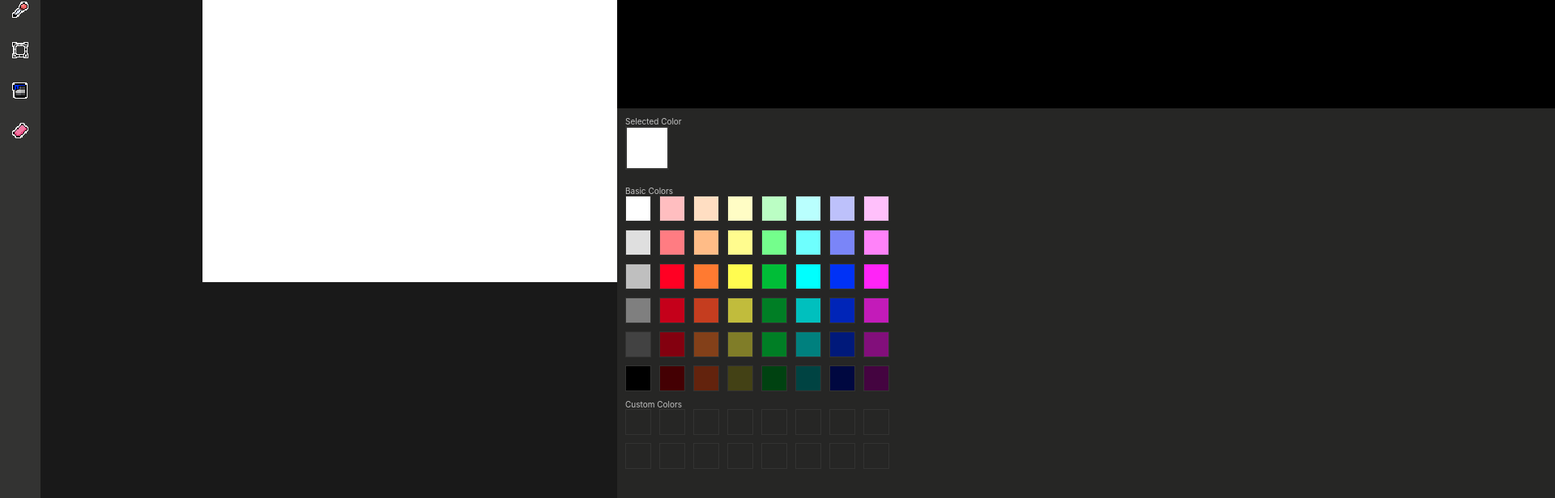
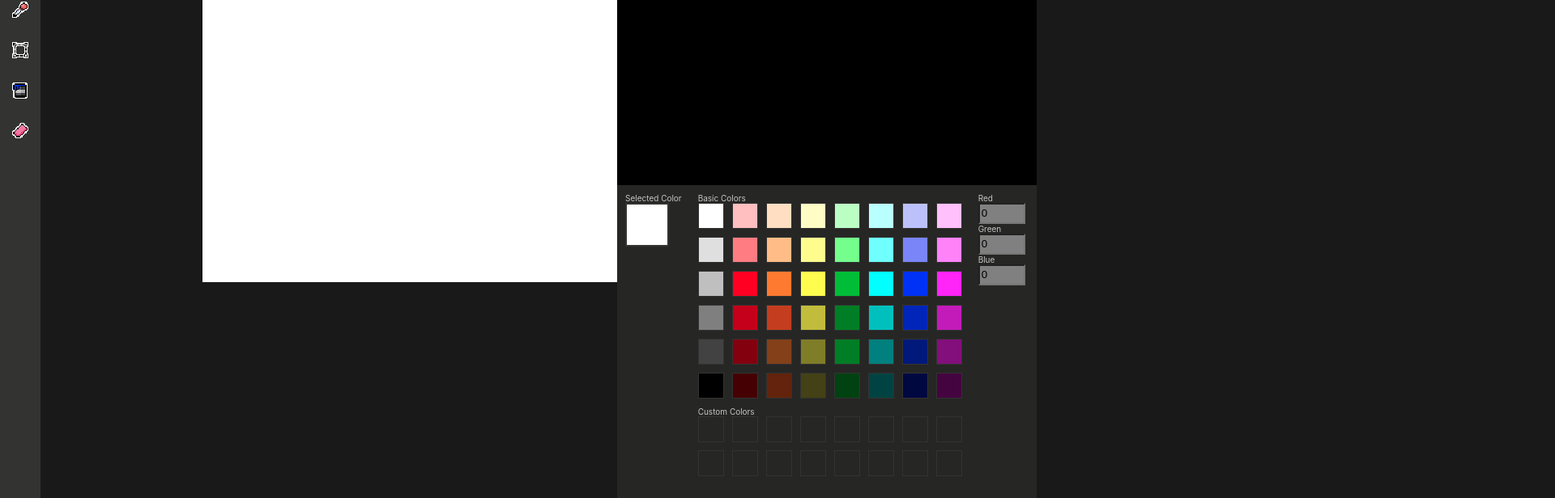
Before and after one commit to larseriktf/skineditor, a React (Create React App) app in the folder skindojo/: page / in a window 1280 px wide. Shown: the part 180-796 px from the top of the page at 81% size, 1920 px wide, since content can reach past the window. Built offline with nearby package versions, Linux system fonts and the light colour scheme.

Commit message:
Added RGB fields

```diff
--- a/skindojo/package.json
+++ b/skindojo/package.json
@@ -10,6 +10,7 @@
     "@types/jest": "^27.0.1",
     "@types/node": "^16.7.13",
     "@types/react": "^17.0.20",
+    "@types/react-color": "^3.0.6",
     "@types/react-dom": "^17.0.9",
     "node-sass": "^7.0.1",
     "prettier": "^2.5.1",
--- a/skindojo/src/components/Color.tsx
+++ b/skindojo/src/components/Color.tsx
@@ -1,4 +1,5 @@
 import { Colorpalette } from "./Colorpalette"
+import { Colorpicker } from "./Colorpicker"
 import { SelectedColor } from "./SelectedColor"
 
 interface IProps {
@@ -11,6 +12,7 @@ export const Color = ({ color, setColor }: IProps) => {
     <section className="color">
       <SelectedColor color={color} />
       <Colorpalette setColor={setColor} />
+      <Colorpicker />
     </section>
   )
 }
--- /dev/null
+++ b/skindojo/src/components/Colorpicker.tsx
@@ -0,0 +1,49 @@
+import { useState } from "react"
+
+export const Colorpicker = () => {
+  const [RGB, setRGB] = useState({ R: 0, G: 0, B: 0 })
+
+  const updateRGB = (event: React.ChangeEvent<HTMLInputElement>) => {
+    // Checks the validity of the pattern passed in the value of the input
+    let value = event.target.validity.valid ? Number(event.target.value) : 0
+    const name = event.target.name
+
+    // Limit value to 0 - 255
+    if (value > 255) value = 255
+    else if (value < 0) value = 0
+
+    // Update RGB value
+    if (name === "R") setRGB({ ...RGB, R: value })
+    else if (name === "G") setRGB({ ...RGB, G: value })
+    else if (name === "B") setRGB({ ...RGB, B: value })
+  }
+
+  return (
+    <section className="colorpicker">
+      <p className="label">Red</p>
+      <input
+        type="text"
+        pattern="[0-9]*"
+        value={RGB.R}
+        onChange={updateRGB}
+        name="R"
+      />
+      <p className="label">Green</p>
+      <input
+        type="text"
+        pattern="[0-9]*"
+        value={RGB.G}
+        onChange={updateRGB}
+        name="G"
+      />
+      <p className="label">Blue</p>
+      <input
+        type="text"
+        pattern="[0-9]*"
+        value={RGB.B}
+        onChange={updateRGB}
+        name="B"
+      />
+    </section>
+  )
+}
--- a/skindojo/src/style/components/_color.scss
+++ b/skindojo/src/style/components/_color.scss
@@ -4,11 +4,11 @@ $picker-size: 32px;
 .color {
     grid-area: color;
     background: darken($primary, 5%);
+    display: flex;
+    flex-direction: row;
 }
 
 .palette {
-    width: 10000px;
-    height: 400px;
     box-sizing: border-box;
     padding: 10px;
 }
@@ -59,3 +59,14 @@ $picker-size: 32px;
         border: 2px solid $primary;
     }
 }
+
+.colorpicker {
+    box-sizing: border-box;
+    padding: 10px;
+
+    input {
+        background: gray;
+        width: 50px;
+        height: 20px;
+    }
+}
```
Also changed, not shown: 1 other file (tests, documents, lock files or other folders).
